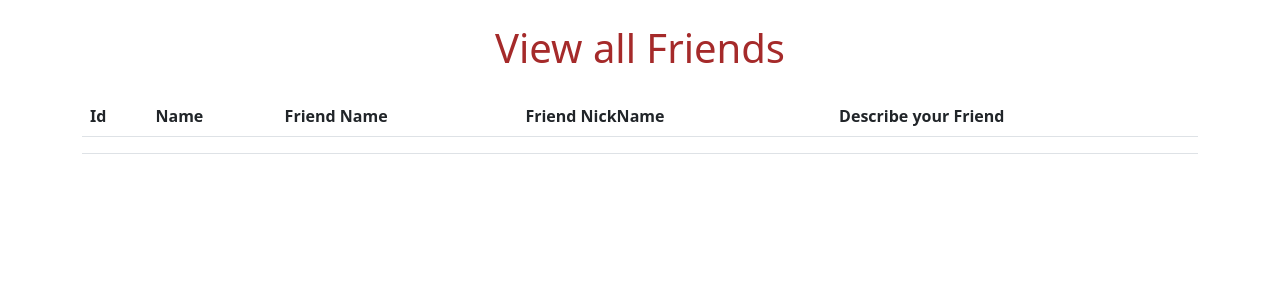
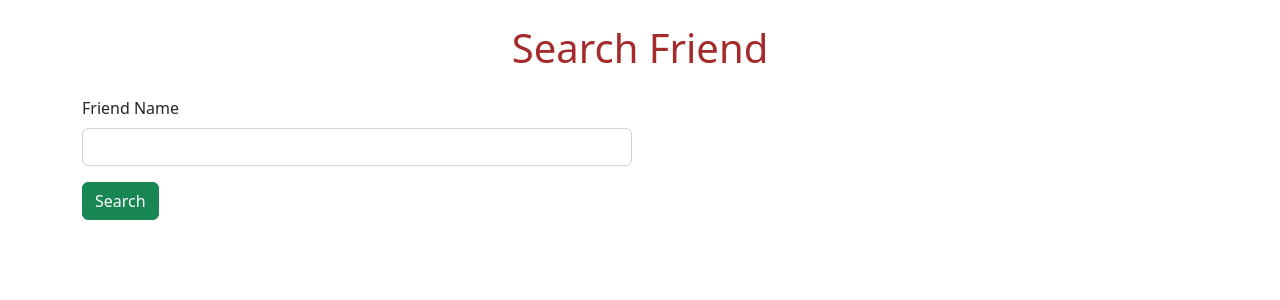
Before and after one commit to shajn786/Friend-Angular-App, an Angular app: page / in a window 1280 px wide. Shown: the top 300 px of the page. Built offline with nearby package versions, Linux system fonts and the light colour scheme.

Commit message:
search frienf

```diff
--- a/src/app/app.component.html
+++ b/src/app/app.component.html
@@ -1,3 +1,3 @@
-<app-friend-view-all></app-friend-view-all>
+<app-freind-search></app-freind-search>
 
 <router-outlet></router-outlet>
--- a/src/app/app.module.ts
+++ b/src/app/app.module.ts
@@ -5,12 +5,14 @@
 import { AppComponent } from './app.component';
 import { FriendAddComponent } from './friend-add/friend-add.component';
 import { FriendViewAllComponent } from './friend-view-all/friend-view-all.component';
+import { FreindSearchComponent } from './freind-search/freind-search.component';
 
 @NgModule({
   declarations: [
     AppComponent,
     FriendAddComponent,
-    FriendViewAllComponent
+    FriendViewAllComponent,
+    FreindSearchComponent
   ],
   imports: [
     BrowserModule,
--- /dev/null
+++ b/src/app/freind-search/freind-search.component.html
@@ -0,0 +1,18 @@
+<div class="container mt-4">
+    <div class="row">
+        <div class="col col-12 col-sm-12 col-md-12 col-lg-12 col-xl-12 col-xxl-12">
+            <div class="row g-3 ">
+                <div class="col col-12 col-sm-12 col-md-12 col-lg-12 col-xl-12 col-xxl-12 text-center">
+                    <h1 style="color:brown">Search Friend</h1>
+                </div>
+                <div class="col col-12 col-sm-12 col-md-6 col-lg-6 col-xl-6 col-xxl-6">
+                    <label for="" class="form-label">Friend Name</label>
+                    <input type="text" class="form-control">
+                </div>
+                <div class="col col-12 col-sm-12 col-md-12 col-lg-12 col-xl-12 col-xxl-12">
+                    <button class="btn btn-success">Search</button>
+                </div>
+            </div>
+        </div>
+    </div>
+</div>
```
Also changed, not shown: src/app/freind-search/freind-search.component.ts (added, +10 -0 lines), src/app/freind-search/freind-search.component.css (added).
